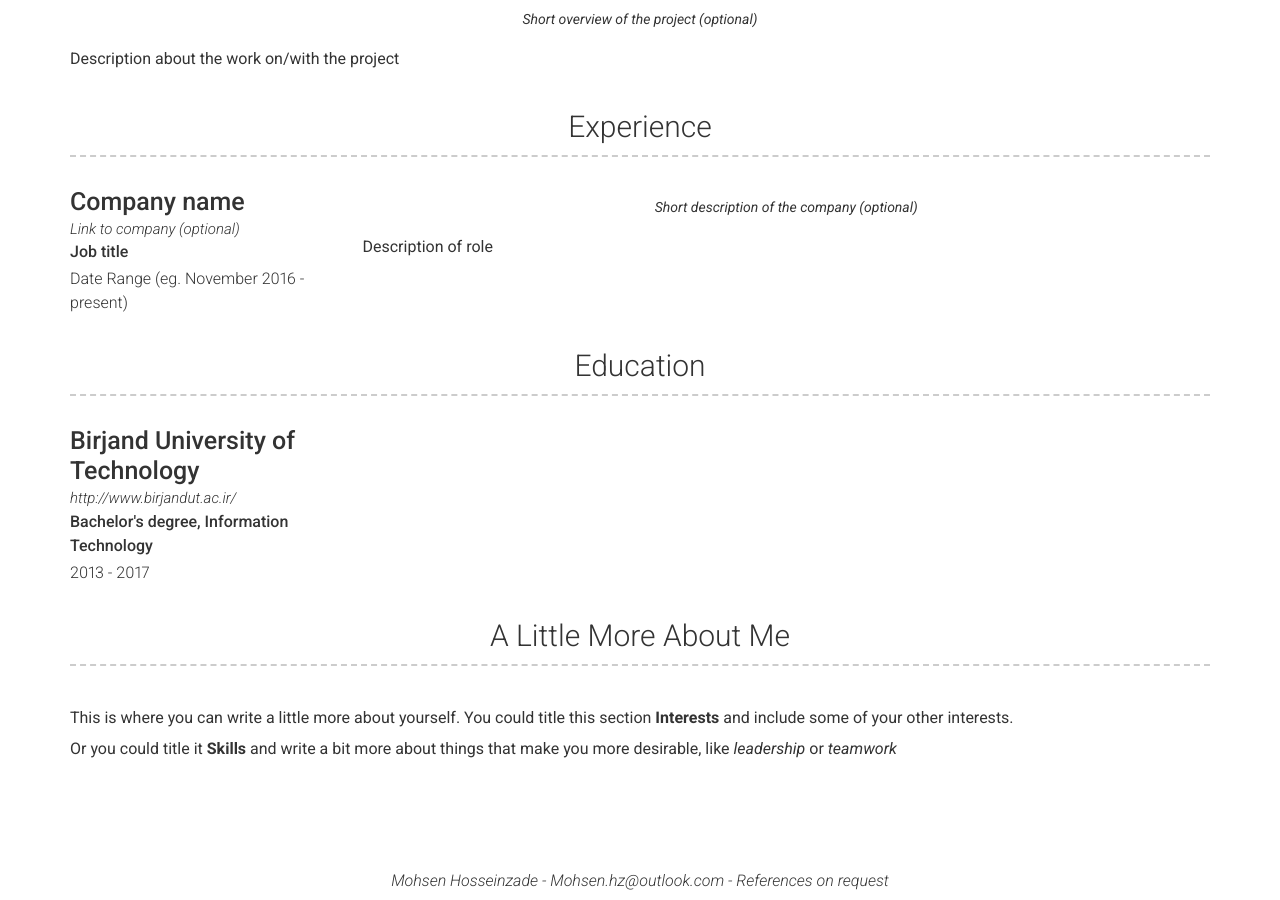
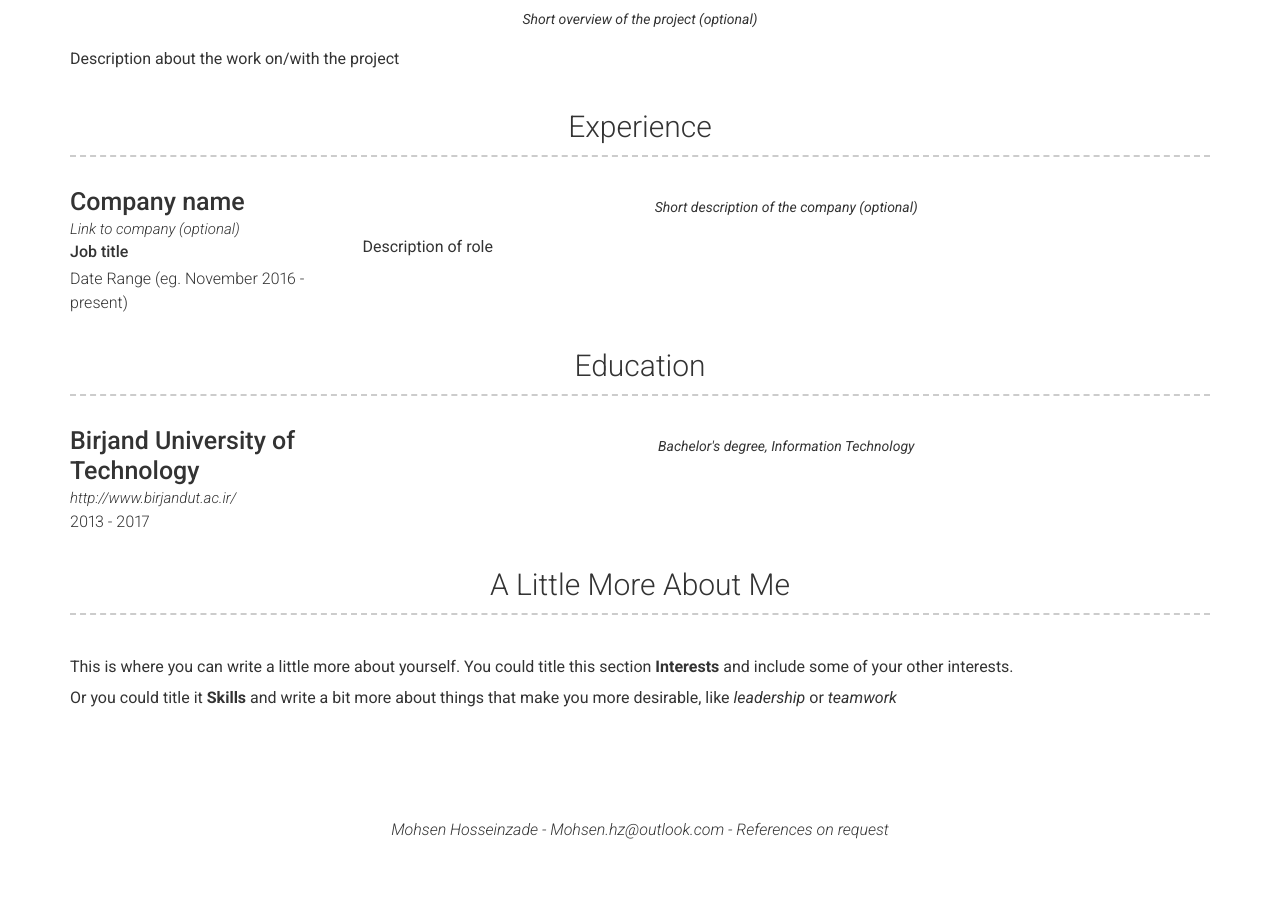
Before and after one commit to mohsenhsz/mohsenhsz.github.io, a Jekyll site: the page built from index.md, in a window 1280 px wide and 900 px high, scrolled down 763 px. Built offline with Jekyll 4.4.1, drawn with Linux system fonts in a browser that asks for light colours; nearby versions of some CDN libraries; after the commit the page ends 1612 px from its top, so only the background shows below that; part of the change alters nothing that is shown.

```diff
--- a/_data/education.yml
+++ b/_data/education.yml
@@ -3,8 +3,8 @@
   name: Birjand University of Technology
   dates:  2013 - 2017
   link: http://www.birjandut.ac.ir/
-  qualification: Bachelor's degree, Information Technology
-  # quote: >
-   # Short institution or course description (optional)
+  # qualification: Bachelor's degree, Information Technology
+  quote: >
+    Bachelor's degree, Information Technology
   # description: | # this will include new lines to allow paragraphs
   #  Description of qualification
```
